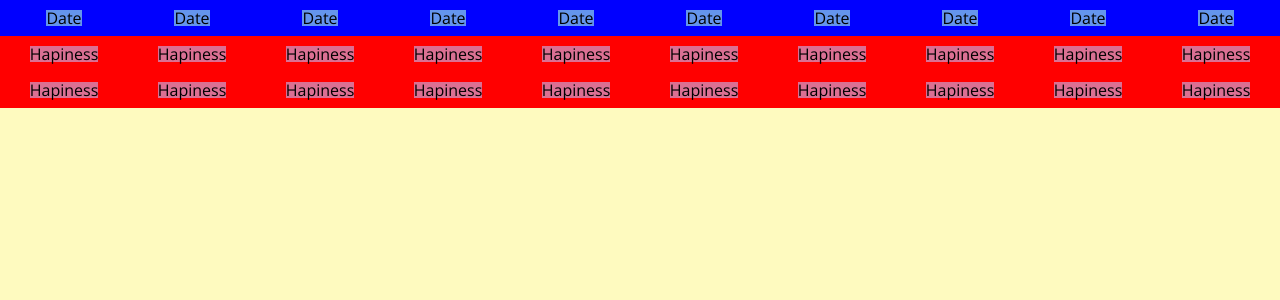
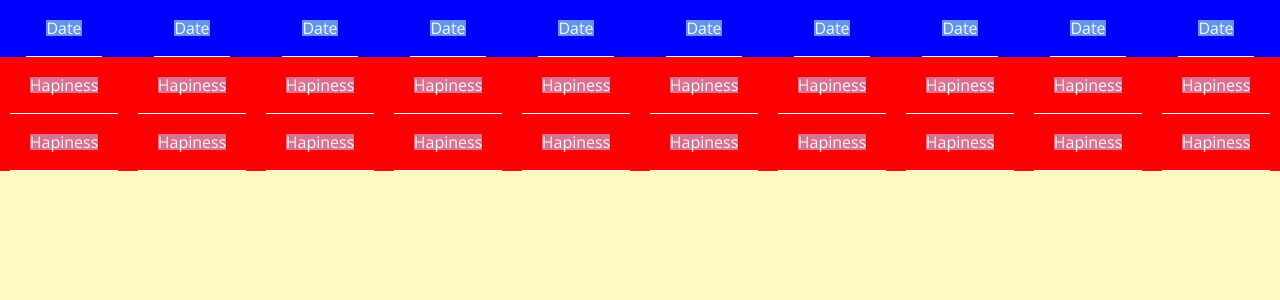
Before and after one commit to dszymczuk/HapinessChart, a React (Create React App) app in the folder client/: page / in a window 1280 px wide. Shown: the top 300 px of the page. Built offline with nearby package versions, Linux system fonts and the light colour scheme; what redux-loop would draw is missing.

Commit message:
props for empty cell

```diff
--- a/client/src/components/cell/index.js
+++ b/client/src/components/cell/index.js
@@ -1,19 +1,25 @@
-import React, { Component } from 'react';
-// import PropTypes from 'prop-types';
+import React from 'react';
+import PropTypes from 'prop-types';
 import './style.css';
 
-const Cell = ({children})=> {
+const Cell = ({empty, children}) => {
+		return (
+			<div className="cell">
+				{empty &&
+				<span>&nbsp;</span>
+				}
 
-		return (
-      <div className="cell">
-        {children}
-      </div>
+				{!empty && children}
+			</div>
 		);
 	}
 ;
 
 Cell.defaultProps = {};
 
-Cell.propTypes = {};
+Cell.propTypes = {
+	empty: PropTypes.bool,
+	children: PropTypes.node
+};
 
 export default Cell;
--- a/client/src/components/cell/style.css
+++ b/client/src/components/cell/style.css
@@ -1,3 +1,5 @@
 .cell {
-  padding: 10px 0;
+  color: #f5f5f5;
+  padding: 20px;
+  border-bottom: 1px solid #f5f5f5;
 }
--- a/client/src/components/cell/style.scss
+++ b/client/src/components/cell/style.scss
@@ -1,3 +1,9 @@
+@import "../../variables";
+
+$paddingSize: 20px;
+
 .cell {
-  padding: 10px 0;
+  color: $colorFont;
+  padding: $paddingSize;
+  border-bottom: $borderStyle;
 }
```
